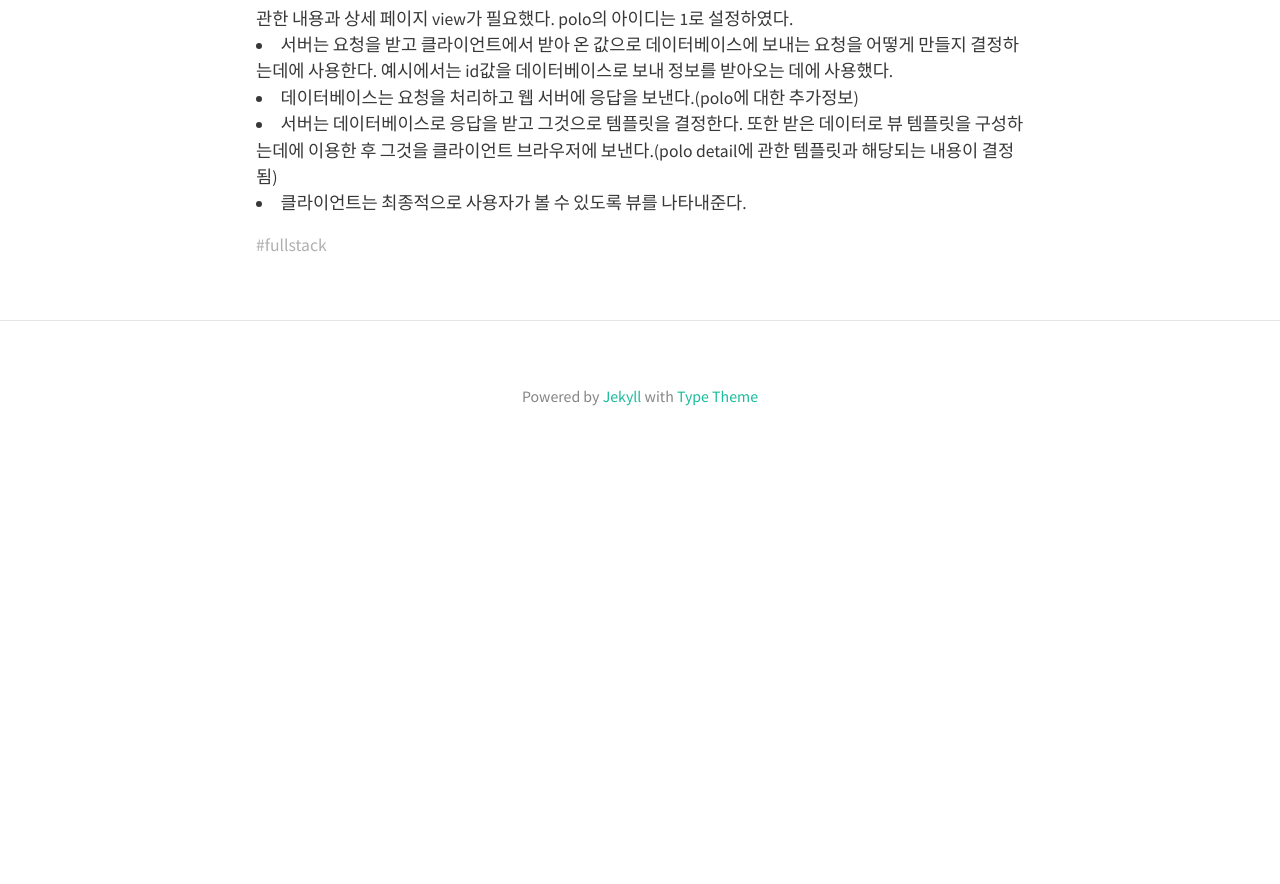
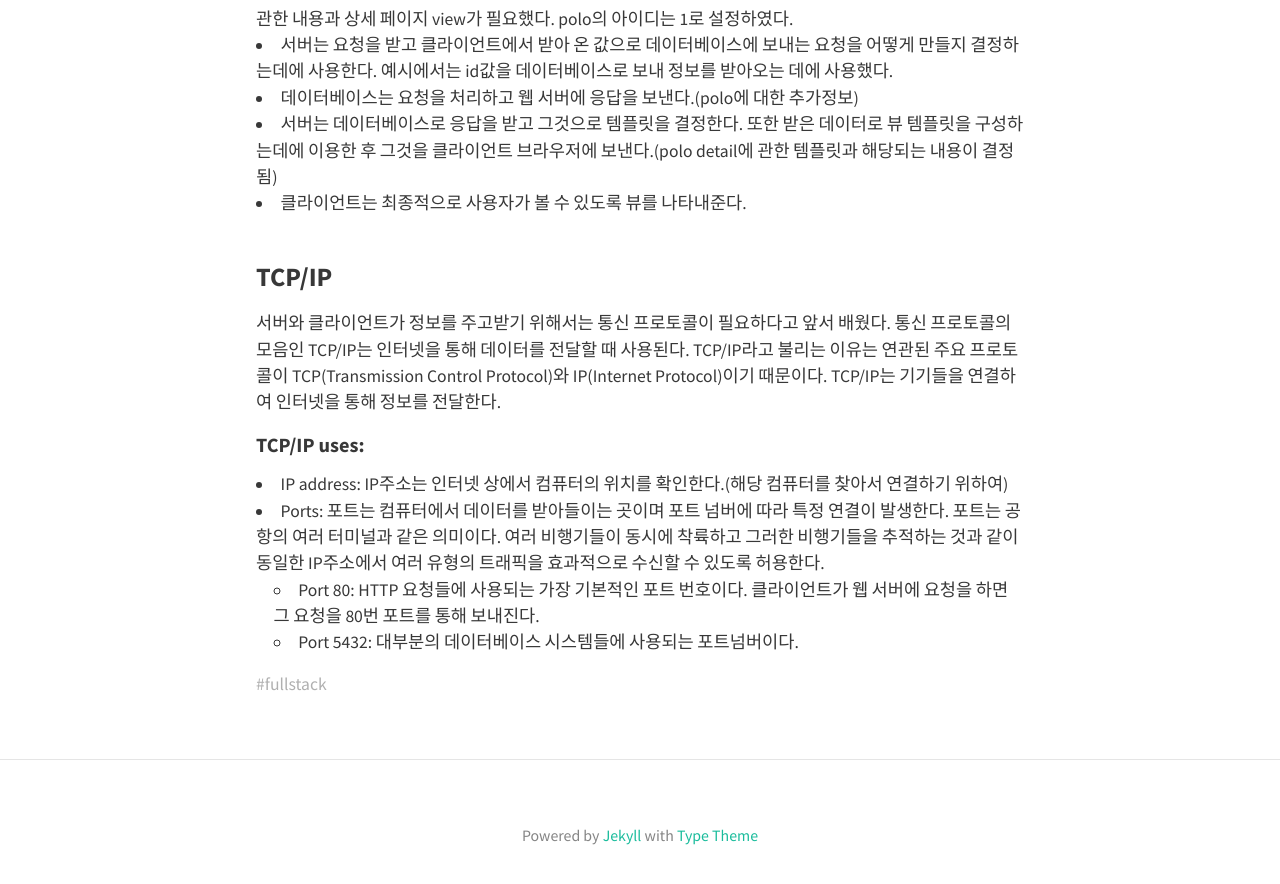
Before and after one commit to HyunlangBan/hyunlangban.github.io, a Jekyll site: the page built from _posts/2019-12-23-fullstack-1.md, in a window 1280 px wide and 900 px high, scrolled down 2101 px. Shown: the top 884 px of the window. Built offline with Jekyll 4.4.1, drawn with Linux system fonts in a browser that asks for light colours; nearby versions of some CDN libraries; before the commit the page ends 2574 px from its top, so only the background shows below that.

Commit message:
Update 2019-12-23-fullstack-1.md

```diff
--- a/_posts/2019-12-23-fullstack-1.md
+++ b/_posts/2019-12-23-fullstack-1.md
@@ -74,3 +74,13 @@ Database Server -- Web Server -- Web Client(다수 존재 가능)
 - 데이터베이스는 요청을 처리하고 웹 서버에 응답을 보낸다.(polo에 대한 추가정보)
 - 서버는 데이터베이스로 응답을 받고 그것으로 템플릿을 결정한다. 또한 받은 데이터로 뷰 템플릿을 구성하는데에 이용한 후 그것을 클라이언트 브라우저에 보낸다.(polo detail에 관한 템플릿과 해당되는 내용이 결정됨)
 - 클라이언트는 최종적으로 사용자가 볼 수 있도록 뷰를 나타내준다.
+<br><br>
+
+### TCP/IP
+서버와 클라이언트가 정보를 주고받기 위해서는 통신 프로토콜이 필요하다고 앞서 배웠다. 통신 프로토콜의 모음인 TCP/IP는 인터넷을 통해 데이터를 전달할 때 사용된다. TCP/IP라고 불리는 이유는 연관된 주요 프로토콜이 TCP(Transmission Control Protocol)와 IP(Internet Protocol)이기 때문이다. TCP/IP는 기기들을 연결하여 인터넷을 통해 정보를 전달한다.
+
+#### TCP/IP uses:
+- IP address: IP주소는 인터넷 상에서 컴퓨터의 위치를 확인한다.(해당 컴퓨터를 찾아서 연결하기 위하여)
+- Ports: 포트는 컴퓨터에서 데이터를 받아들이는 곳이며 포트 넘버에 따라 특정 연결이 발생한다. 포트는 공항의 여러 터미널과 같은 의미이다. 여러 비행기들이 동시에 착륙하고 그러한 비행기들을 추적하는 것과 같이 동일한 IP주소에서 여러 유형의 트래픽을 효과적으로 수신할 수 있도록 허용한다.
+  - Port 80: HTTP 요청들에 사용되는 가장 기본적인 포트 번호이다. 클라이언트가 웹 서버에 요청을 하면 그 요청을 80번 포트를 통해 보내진다.
+  - Port 5432: 대부분의 데이터베이스 시스템들에 사용되는 포트넘버이다.
```
